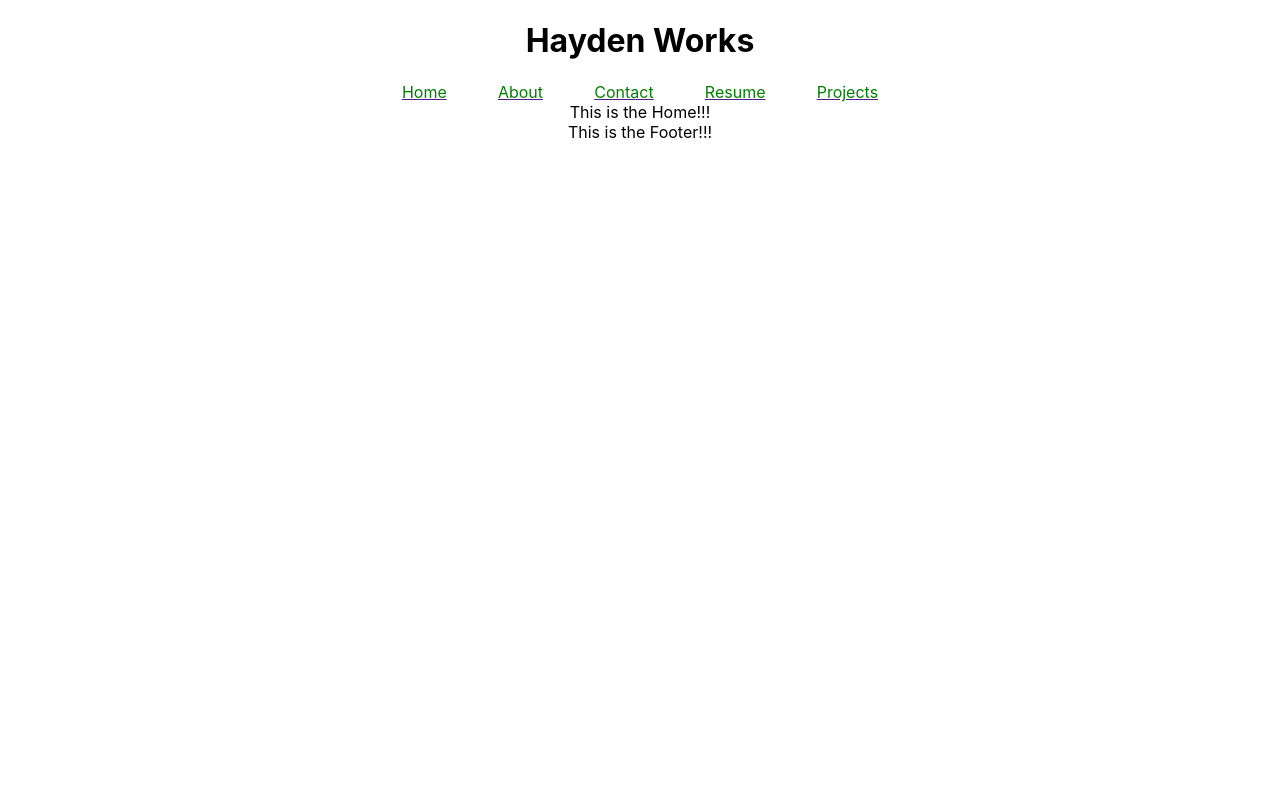
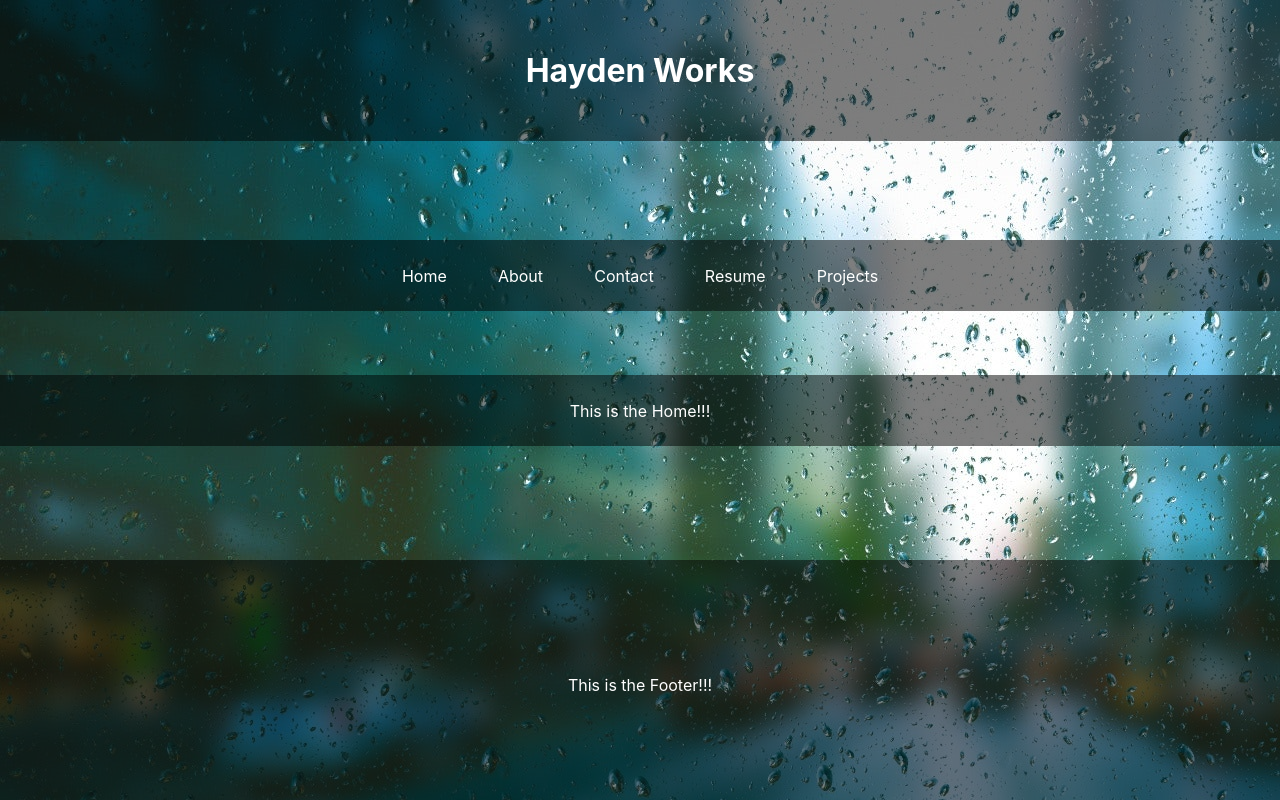
Before and after one commit to JHaydenDev/MyPortfolioPage, a React (Create React App) app in the folder my-site/: page / in a window 1280 px wide. Built offline with nearby package versions, Linux system fonts and the light colour scheme.

Commit message:
More styling.

```diff
--- a/my-site/src/App.js
+++ b/my-site/src/App.js
@@ -4,23 +4,27 @@ import Header from "./Components/Header/Header";
 import Body from "./Components/Body/Body";
 import Footer from "./Components/Footer/Footer";
 import { BrowserRouter as Router, Route, Link } from "react-router-dom";
-import styled from 'styled-components';
+import styled from "styled-components";
+import BackgroundImg from "./Background.jpg";
 
+const BackgroundLayer = styled.div`
+  text-align: center;
+  background: url(${BackgroundImg});
+  color:white;
+  height: 100vh;
+`;
 
-const AppWrapper = styled.div`
-text-align: center;
-`;
 
 class App extends Component {
   render() {
     return (
-      <AppWrapper>
-        <Header />
-        <Router>
-          <Body />
-        </Router>
-        <Footer />
-      </AppWrapper>
+      <BackgroundLayer>
+          <Header />
+          <Router>
+            <Body />
+          </Router>
+          <Footer />
+      </BackgroundLayer>
     );
   }
 }
--- a/my-site/src/Components/Body/About.js
+++ b/my-site/src/Components/Body/About.js
@@ -1,11 +1,22 @@
 import React, { Component } from 'react';
+import styled from "styled-components";
 
+
+
+const Wrapper = styled.div`
+  background: rgb(0, 0, 0); /* The Fallback */
+  background: rgba(0, 0, 0, 0.5);
+  width: 100%;
+  margin-top: 5%;
+  padding-top: 2%;
+  padding-bottom: 2%;
+`;
 
 
 class About extends Component {
   render() {
     return (
-      <div>This is the About!!!</div>
+      <Wrapper>This is the About!!!</Wrapper>
     );
   }
 }
--- a/my-site/src/Components/Body/Body.js
+++ b/my-site/src/Components/Body/Body.js
@@ -5,17 +5,20 @@ import Contact from "./Contact";
 import Resume from "./Resume";
 import Projects from "./Projects";
 import Home from "./Home";
-import styled from 'styled-components';
-
+import styled from "styled-components";
 
 const StyledLink = styled(Link)`
-  color: green;
+  color: white;
   text-decoration: none;
   margin: 2%;
 `;
 
-const LinkWrapper = styled(Link)`
-
+const LinkWrapper = styled.div`
+  background: rgb(0, 0, 0); /* The Fallback */
+  background: rgba(0, 0, 0, 0.5);
+  width: 100%;
+  padding-top: 2%;
+  padding-bottom: 2%;
 `;
 
 class Body extends Component {
--- a/my-site/src/Components/Body/Contact.js
+++ b/my-site/src/Components/Body/Contact.js
@@ -1,11 +1,22 @@
 import React, { Component } from 'react';
+import styled from "styled-components";
 
+
+
+const Wrapper = styled.div`
+  background: rgb(0, 0, 0); /* The Fallback */
+  background: rgba(0, 0, 0, 0.5);
+  width: 100%;
+  margin-top: 5%;
+  padding-top: 2%;
+  padding-bottom: 2%;
+`;
 
 
 class Contact extends Component {
   render() {
     return (
-      <div>This is the Contact!!!</div>
+      <Wrapper>This is the Contact!!!</Wrapper>
     );
   }
 }
--- a/my-site/src/Components/Body/Home.js
+++ b/my-site/src/Components/Body/Home.js
@@ -1,11 +1,22 @@
 import React, { Component } from 'react';
+import styled from "styled-components";
 
+
+
+const Wrapper = styled.div`
+  background: rgb(0, 0, 0); /* The Fallback */
+  background: rgba(0, 0, 0, 0.5);
+  width: 100%;
+  margin-top: 5%;
+  padding-top: 2%;
+  padding-bottom: 2%;
+`;
 
 
 class Home extends Component {
   render() {
     return (
-      <div>This is the Home!!!</div>
+      <Wrapper>This is the Home!!!</Wrapper>
     );
   }
 }
--- a/my-site/src/Components/Body/Projects.js
+++ b/my-site/src/Components/Body/Projects.js
@@ -1,11 +1,23 @@
 import React, { Component } from 'react';
+import styled from "styled-components";
+
+
+
+const Wrapper = styled.div`
+  background: rgb(0, 0, 0); /* The Fallback */
+  background: rgba(0, 0, 0, 0.5);
+  width: 100%;
+  margin-top: 5%;
+  padding-top: 2%;
+  padding-bottom: 2%;
+`;
 
 
 
 class Projects extends Component {
   render() {
     return (
-      <div>This is the Projects!!!</div>
+      <Wrapper>This is the Projects!!!</Wrapper>
     );
   }
 }
--- a/my-site/src/Components/Body/Resume.js
+++ b/my-site/src/Components/Body/Resume.js
@@ -1,11 +1,22 @@
 import React, { Component } from 'react';
+import styled from "styled-components";
 
+
+
+const Wrapper = styled.div`
+  background: rgb(0, 0, 0); /* The Fallback */
+  background: rgba(0, 0, 0, 0.5);
+  width: 100%;
+  margin-top: 5%;
+  padding-top: 2%;
+  padding-bottom: 2%;
+`;
 
 
 class Resume extends Component {
   render() {
     return (
-      <div>This is the Resume!!!</div>
+      <Wrapper>This is the Resume!!!</Wrapper>
     );
   }
 }
--- a/my-site/src/Components/Footer/Footer.js
+++ b/my-site/src/Components/Footer/Footer.js
@@ -1,11 +1,24 @@
-import React, { Component } from 'react';
+import React, { Component } from "react";
+import styled from "styled-components";
 
+const Wrapper = styled.div`
+  background: rgb(0, 0, 0); /* The Fallback */
+  background: rgba(0, 0, 0, 0.5);
+  width: 100%;
+  position: absolute;
+  bottom: 0;
+  height: 30%;
+`;
 
-
+const FooterContent = styled.div`
+padding-top: 9%;
+`;
 class Footer extends Component {
   render() {
     return (
-      <div>This is the Footer!!!</div>
+      <Wrapper>
+        <FooterContent>This is the Footer!!!</FooterContent>
+      </Wrapper>
     );
   }
 }
--- a/my-site/src/Components/Header/Header.js
+++ b/my-site/src/Components/Header/Header.js
@@ -1,16 +1,24 @@
-import React, { Component } from 'react';
-import styled from 'styled-components';
+import React, { Component } from "react";
+import styled from "styled-components";
 
 
-const StyledLink = styled.h1`
-  color: green;
+const TitleWrapper = styled.div`
+  height:30%
 `;
 
+const Title = styled.h1`
+  padding: 4%;
+  margin-top: 0;
+  background: rgb(0, 0, 0); /* The Fallback */
+  background: rgba(0, 0, 0, 0.5);
+`;
 
 class Header extends Component {
   render() {
     return (
-      <h1>Hayden Works</h1>
+      <TitleWrapper>
+        <Title>Hayden Works</Title>
+      </TitleWrapper>
     );
   }
 }
```
Also changed, not shown: my-site/src/Background.jpg (added).
